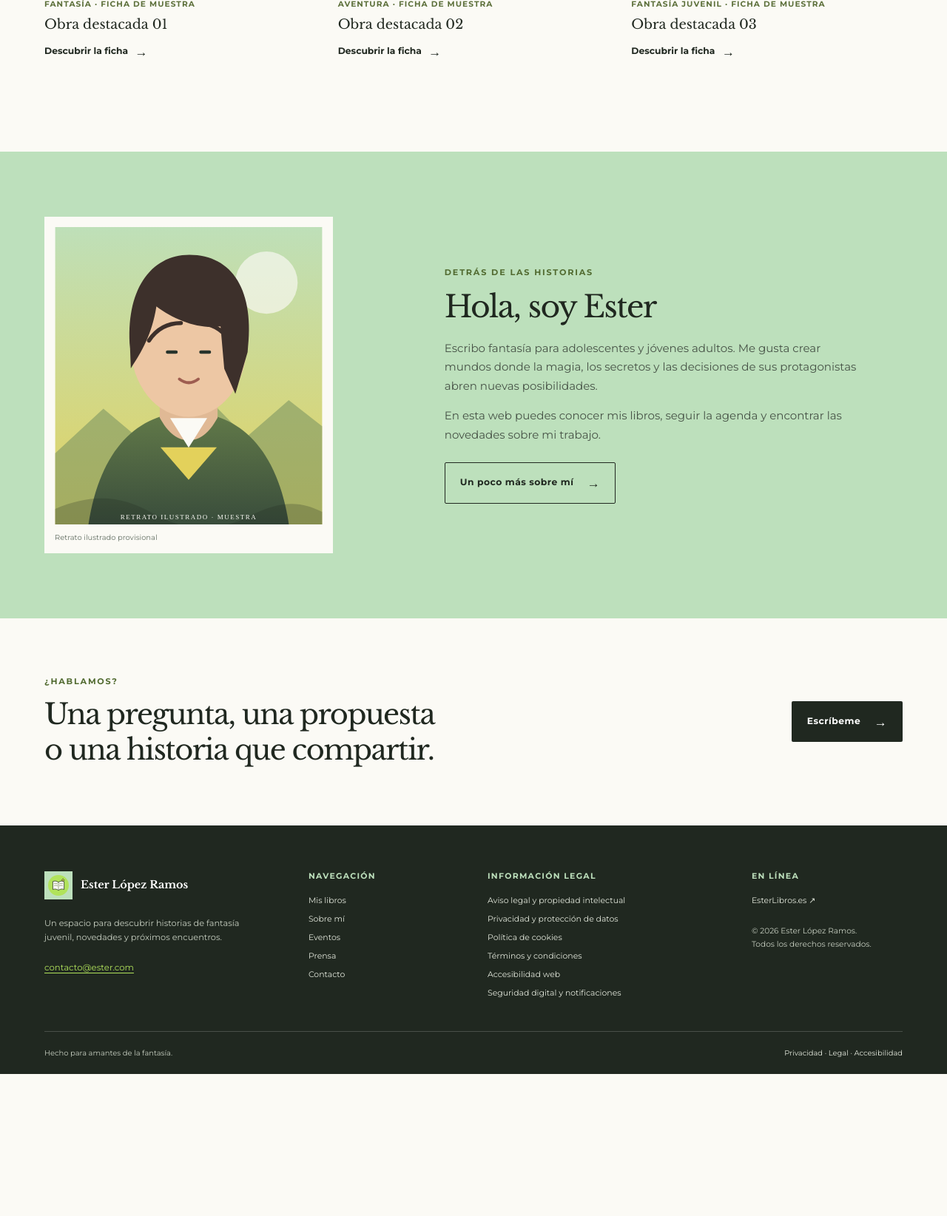
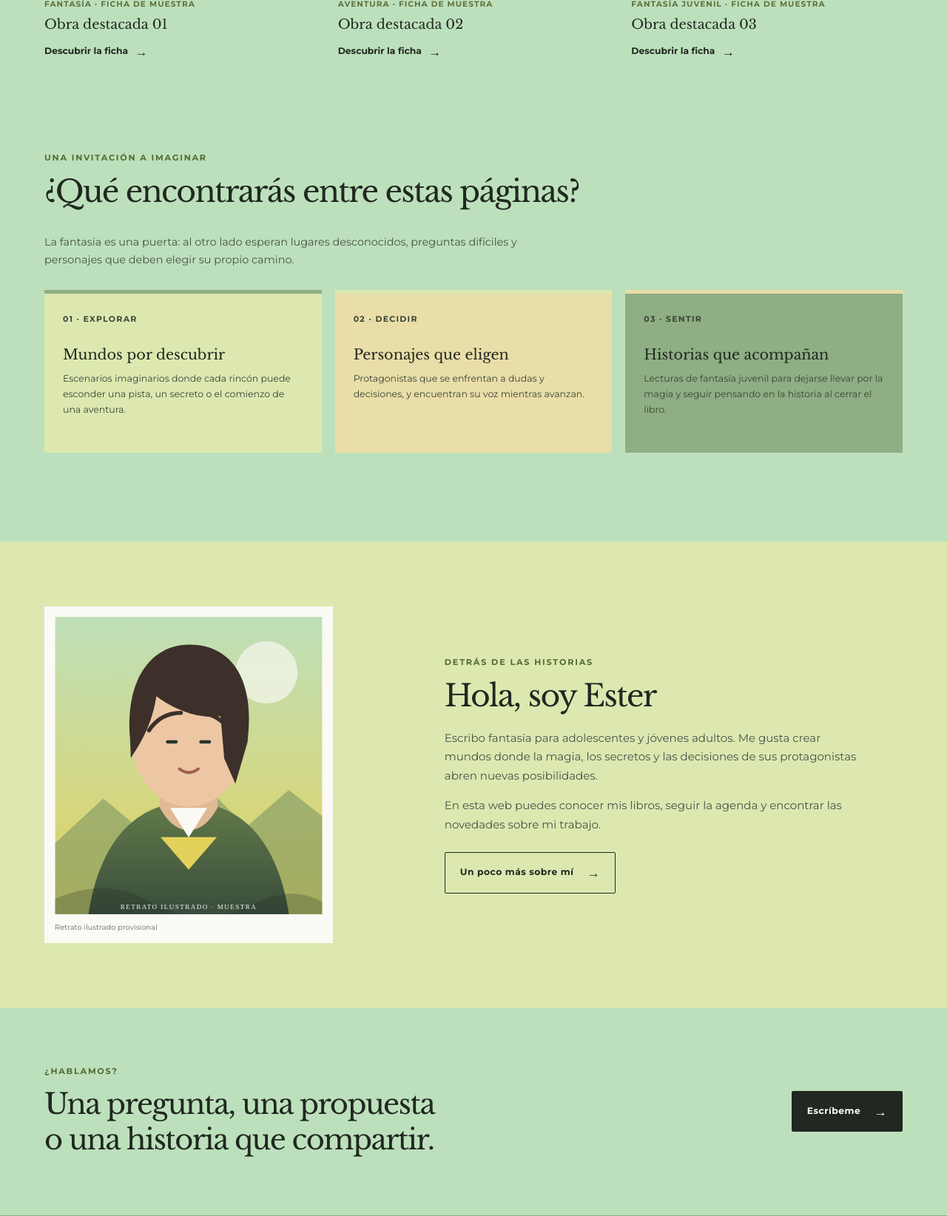
Before and after one commit to FilipLand/Web-escritora---DIW, a PHP site: page / in a window 1280 px wide. Shown: the part 1957-3601 px from the top of the page at 74% size. Before the commit the page ends 3409 px from the top, so only its background shows below. Run offline with PHP 8.4, Linux system fonts and the light colour scheme.

Commit message:
cambios a los cambios

```diff
--- a/web/css/styles.css
+++ b/web/css/styles.css
@@ -1,8 +1,8 @@
 /* Colores, tipografías y medidas reutilizadas en el resto de la hoja de estilos. */
 :root {
-    --lime: #B1E35B;
-    --yellow: #E3D15B;
-    --green: #6DE35B;
+    --lime: #DCE8B0;
+    --yellow: #E9DDA8;
+    --green: #8EAE83;
     --mint: #BDE0BC;
     --ink: #202820;
     --muted: #647064;
@@ -29,7 +29,7 @@ html {
 body {
     margin: 0;
     color: var(--ink);
-    background: var(--paper);
+    background: var(--mint);
     font-family: var(--sans);
     font-size: 15px;
     line-height: 1.7;
@@ -321,8 +321,9 @@ h3 {
 
 /* Navegación principal, enlaces activos, búsqueda y controles del menú móvil. */
 .site-nav {
-    position: relative;
-    z-index: 5;
+    position: sticky;
+    top: 0;
+    z-index: 10;
     display: flex;
     width: min(1360px, calc(100% - 64px));
     min-height: 74px;
@@ -506,6 +507,60 @@ h3 {
     padding-bottom: 120px;
 }
 
+.story-pillars {
+    padding-bottom: 120px;
+}
+
+.story-pillars-intro {
+    max-width: 700px;
+    margin-bottom: 28px;
+    color: #475347;
+    font-size: 0.9rem;
+}
+
+.story-pillar-grid {
+    display: grid;
+    grid-template-columns: repeat(3, minmax(0, 1fr));
+    gap: 18px;
+}
+
+.story-pillar {
+    min-height: 220px;
+    padding: 25px;
+    border-top: 5px solid var(--green);
+    background: var(--lime);
+}
+
+.story-pillar:nth-child(2) {
+    border-top-color: var(--lime);
+    background: var(--yellow);
+}
+
+.story-pillar:nth-child(3) {
+    border-top-color: var(--yellow);
+    background: var(--green);
+}
+
+.story-pillar-number {
+    display: block;
+    margin-bottom: 27px;
+    color: #394536;
+    font-size: 0.68rem;
+    font-weight: 700;
+    letter-spacing: 0.12em;
+}
+
+.story-pillar h3 {
+    margin-bottom: 10px;
+    font-size: 1.2rem;
+}
+
+.story-pillar p {
+    margin-bottom: 0;
+    color: #394536;
+    font-size: 0.78rem;
+}
+
 .book-grid {
     display: grid;
     grid-template-columns: repeat(3, minmax(0, 1fr));
@@ -535,7 +590,7 @@ h3 {
 
 .home-about {
     padding: 88px 0;
-    background: var(--mint);
+    background: var(--lime);
 }
 
 .home-about-inner {
@@ -1248,8 +1303,8 @@ h3 {
 /* Pie del sitio con columnas de enlaces y franja inferior. */
 .site-footer {
     padding: 62px max(32px, calc((100% - var(--content-width)) / 2)) 0;
-    background: var(--ink);
-    color: #F5F5E9;
+    background: var(--green);
+    color: var(--ink);
 }
 
 .footer-main {
@@ -1263,7 +1318,7 @@ h3 {
     display: inline-flex;
     align-items: center;
     gap: 11px;
-    color: var(--white);
+    color: var(--ink);
     font-family: var(--serif);
     font-size: 0.9rem;
     font-weight: 700;
@@ -1280,12 +1335,12 @@ h3 {
 .footer-about > p {
     max-width: 270px;
     margin: 16px 0;
-    color: #C6CEC0;
+    color: #394536;
     font-size: 0.71rem;
 }
 
 .footer-email {
-    color: var(--lime);
+    color: #334A22;
     font-size: 0.73rem;
     text-underline-offset: 3px;
 }
@@ -1299,7 +1354,7 @@ h3 {
 
 .footer-column h2 {
     margin-bottom: 10px;
-    color: var(--mint);
+    color: var(--ink);
     font-family: var(--sans);
     font-size: 0.68rem;
     font-weight: 700;
@@ -1308,7 +1363,7 @@ h3 {
 }
 
 .footer-column a {
-    color: #E3E8DC;
+    color: var(--ink);
     font-size: 0.68rem;
     line-height: 1.55;
     text-decoration: none;
@@ -1316,14 +1371,14 @@ h3 {
 
 .footer-column a:hover,
 .footer-bottom a:hover {
-    color: var(--lime);
+    color: #334A22;
     text-decoration: underline;
     text-underline-offset: 3px;
 }
 
 .footer-column p {
     margin: 16px 0 0;
-    color: #C6CEC0;
+    color: #394536;
     font-size: 0.66rem;
 }
 
@@ -1333,13 +1388,13 @@ h3 {
     align-items: center;
     justify-content: space-between;
     gap: 20px;
-    border-top: 1px solid rgba(255, 255, 255, 0.18);
-    color: #C6CEC0;
+    border-top: 1px solid rgba(32, 40, 32, 0.24);
+    color: #394536;
     font-size: 0.62rem;
 }
 
 .footer-bottom a {
-    color: #E3E8DC;
+    color: var(--ink);
     text-decoration: none;
 }
 
@@ -1387,6 +1442,10 @@ h3 {
 
     .footer-domain {
         grid-column: 2 / 4;
+    }
+
+    .story-pillar-grid {
+        grid-template-columns: 1fr 1fr;
     }
 }
 
@@ -1581,6 +1640,24 @@ h3 {
         padding-bottom: 76px;
     }
 
+    .story-pillars {
+        padding-bottom: 76px;
+    }
+
+    .story-pillar-grid {
+        grid-template-columns: 1fr;
+        gap: 12px;
+    }
+
+    .story-pillar {
+        min-height: 0;
+        padding: 21px;
+    }
+
+    .story-pillar-number {
+        margin-bottom: 18px;
+    }
+
     .book-grid {
         grid-template-columns: 1fr 1fr;
         gap: 26px 15px;
--- a/web/index.php
+++ b/web/index.php
@@ -57,6 +57,33 @@ include __DIR__ . '/templates/menu.php';
         </div>
     </section>
 
+    <section class="story-pillars section-wrap" aria-labelledby="story-pillars-title">
+        <div class="section-heading">
+            <div>
+                <p class="eyebrow">Una invitación a imaginar</p>
+                <h2 id="story-pillars-title">¿Qué encontrarás entre estas páginas?</h2>
+            </div>
+        </div>
+        <p class="story-pillars-intro">La fantasía es una puerta: al otro lado esperan lugares desconocidos, preguntas difíciles y personajes que deben elegir su propio camino.</p>
+        <div class="story-pillar-grid">
+            <article class="story-pillar">
+                <span class="story-pillar-number">01 · EXPLORAR</span>
+                <h3>Mundos por descubrir</h3>
+                <p>Escenarios imaginarios donde cada rincón puede esconder una pista, un secreto o el comienzo de una aventura.</p>
+            </article>
+            <article class="story-pillar">
+                <span class="story-pillar-number">02 · DECIDIR</span>
+                <h3>Personajes que eligen</h3>
+                <p>Protagonistas que se enfrentan a dudas y decisiones, y encuentran su voz mientras avanzan.</p>
+            </article>
+            <article class="story-pillar">
+                <span class="story-pillar-number">03 · SENTIR</span>
+                <h3>Historias que acompañan</h3>
+                <p>Lecturas de fantasía juvenil para dejarse llevar por la magia y seguir pensando en la historia al cerrar el libro.</p>
+            </article>
+        </div>
+    </section>
+
     <!-- Resume la biografía y dirige a la página Sobre mí. -->
     <section class="home-about">
         <div class="section-wrap home-about-inner">
```
Also changed, not shown: web/js/funciones.min.js (added).
